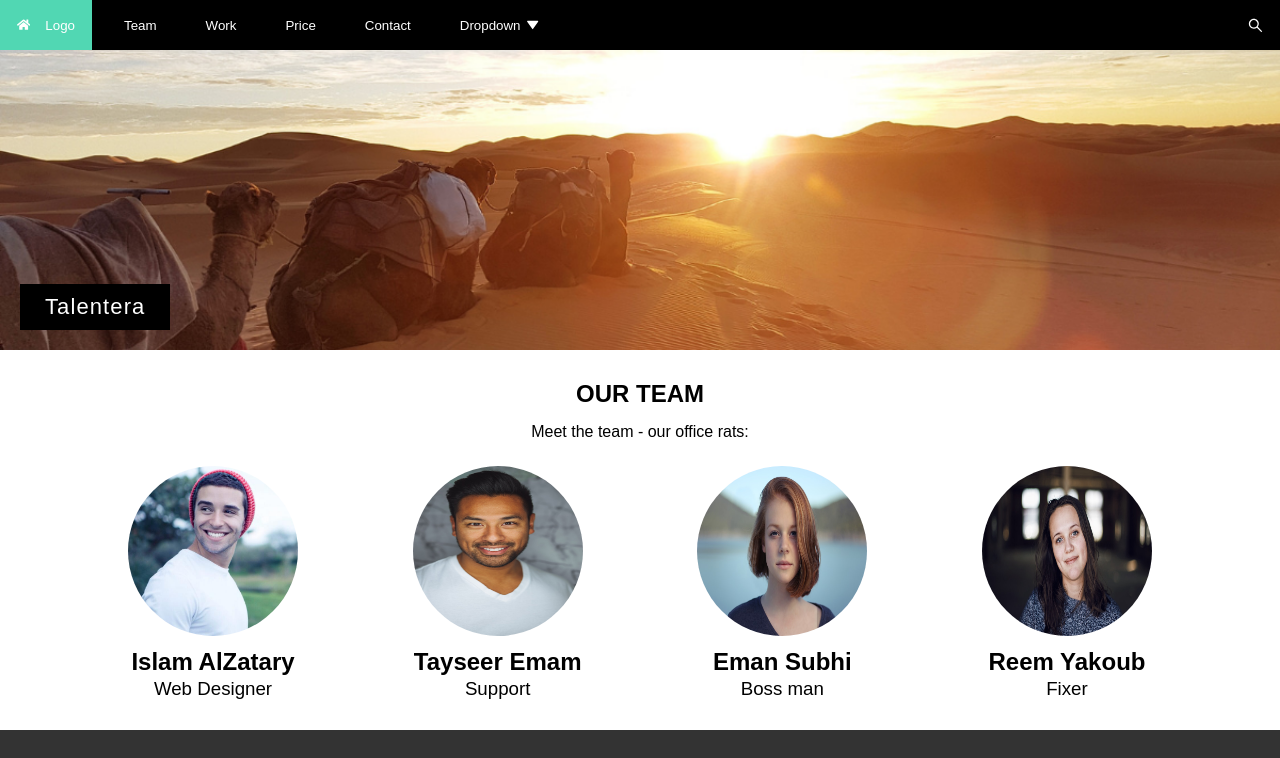
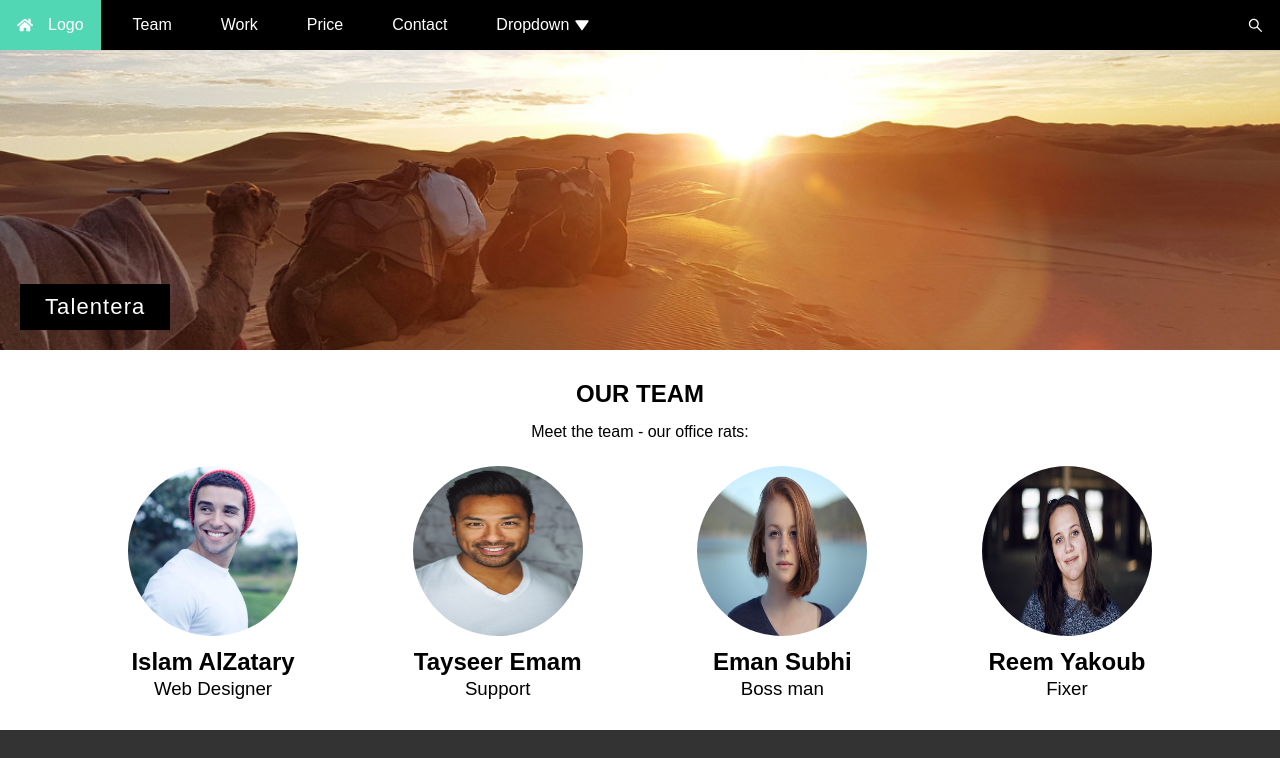
Before and after one commit to Sameer4real/BaytProject, a React (Create React App) app: page / in a window 1280 px wide. Shown: the top 758 px of the page. Built offline with nearby package versions, Linux system fonts and the light colour scheme.

Commit message:
changing buttons to a tag

```diff
--- a/src/App.css
+++ b/src/App.css
@@ -1,6 +1,7 @@
 * {
   padding: 0px;
   margin: 0px;
+  scroll-behavior: smooth;
 }
 
 body {
@@ -35,6 +36,7 @@ body {
   border: none;
   outline: none;
   cursor: pointer;
+  text-decoration: none;
 }
 
 .options {
@@ -48,6 +50,7 @@ body {
   cursor: pointer;
   transition: all 0.2s;
   padding: 15px 17px;
+  text-decoration: none;
 }
 .options:hover {
   transform: scale(1.1);
--- a/src/container/NavBar.js
+++ b/src/container/NavBar.js
@@ -9,19 +9,34 @@ const NavBar = () => {
   return (
     <main className="nav">
       <section className="nav_left">
-        <button className="logo">
+        <a
+          className="logo"
+          href="https://media.giphy.com/media/mpB75VlHUWWmIX3WbN/giphy.gif"
+          target="blank"
+        >
           {" "}
           <FaHome style={{ color: "white" }} />
           Logo
-        </button>
-        <button className="options">Team</button>
-        <button className="options">Work</button>
-        <button className="options">Price</button>
-        <button className="options">Contact</button>
-        <button className="options">
+        </a>
+
+        <a href="#team" className="options">
+          Team
+        </a>
+
+        <a href="#work" className="options">
+          Work
+        </a>
+
+        <a className="options" href="#">
+          Price
+        </a>
+        <a href="#contact" className="options">
+          Contact
+        </a>
+        <a className="options" href="#">
           Dropdown
           <BiSolidDownArrow />
-        </button>
+        </a>
       </section>
       <section className="nav_right">
         <button className="menu">
--- a/src/container/contactus/ContactUs.js
+++ b/src/container/contactus/ContactUs.js
@@ -8,7 +8,7 @@ import { MdOutlineMailOutline, MdLocationOn } from "react-icons/md";
 
 const ContactUs = () => {
   return (
-    <main className="contact">
+    <main className="contact" id="contact">
       <section className="contact_ourinfo">
         <h1 className="contact_h1">Contact Us</h1>
         <h2>Address</h2>
@@ -40,7 +40,7 @@ const ContactUs = () => {
       </section>
 
       <ContactForm />
-      <div className="arrowUp">
+      <div className="arrowUp" onClick={() => window.scrollTo(0, 0)}>
         <spam className="arrowUp-icon">
           <IoIosArrowUp
             style={{
--- a/src/container/team/TeamSection.js
+++ b/src/container/team/TeamSection.js
@@ -4,7 +4,7 @@ import Employee from "./Employee";
 
 const TeamSection = () => {
   return (
-    <main className="team">
+    <main className="team" id="team">
       <h2>OUR TEAM</h2>
       <h4 className="employee_job">Meet the team - our office rats:</h4>
 
--- a/src/container/work/OurWorkSection.js
+++ b/src/container/work/OurWorkSection.js
@@ -4,7 +4,7 @@ import Customer from "./Customer";
 
 const OurWorkSection = () => {
   return (
-    <main className="ourwork">
+    <main className="ourwork" id="work">
       <div className="ourwork_header">
         <h1 className="ourwork_h1">Our Work</h1>
         <p className="ourwork_p">
```
